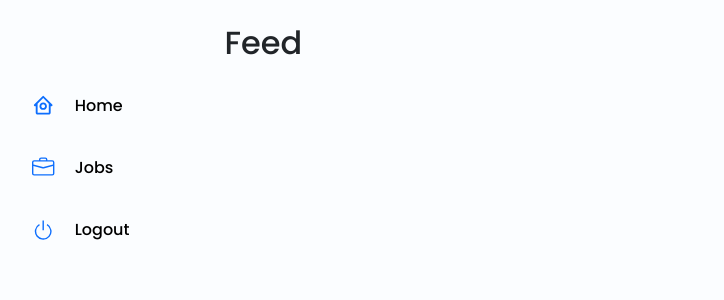
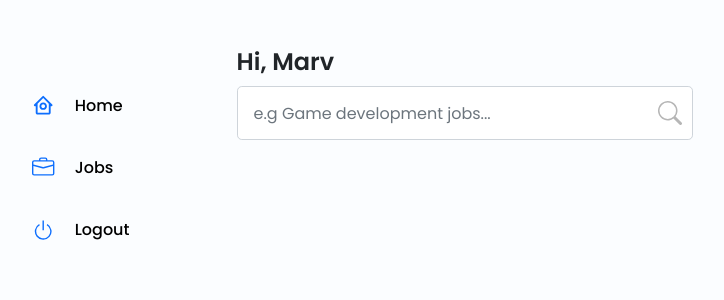
Before and after one commit to Near-Grants-Projects/EA-Kazi, a Next.js app: page /account/dashboard in a window 1280 px wide. Shown: the top 300 px of the page, without its empty margins (31-755 px from the left). Built offline with nearby package versions, Linux system fonts and the light colour scheme.

Commit message:
added dashboard form

```diff
--- /dev/null
+++ b/pages/dashboardForm/dashboardForm.js
@@ -0,0 +1,33 @@
+import { Container, Row, Col } from 'react-bootstrap';
+import Layout from '@/components/Layout';
+import { BsSearch } from 'react-icons/bs';
+import styles from '@/styles/DashboardForm.module.css';
+
+export default function DashboardForm() {
+  return (
+    <Layout title='EA Kazi | Dashboard'>
+      <section className={styles.dash}>
+        <Container>
+          <Row>
+            <Col lg={6} className='mt-4'>
+              <h1>Hi, Marv</h1>
+              <form>
+                <div className={styles.wrapper}>
+                  <div className={styles.icon}>
+                    <BsSearch />
+                  </div>
+                  {/* Change form border color later */}
+                  <input
+                    type='text'
+                    className='form-control form-control-lg text-secondary fs-6'
+                    placeholder='e.g Game development jobs...'
+                  />
+                </div>
+              </form>
+            </Col>
+          </Row>
+        </Container>
+      </section>
+    </Layout>
+  );
+}
--- a/pages/feed/feed.js
+++ b/pages/feed/feed.js
@@ -1,11 +1,15 @@
 import { Col } from 'react-bootstrap';
+import DashboardForm from 'pages/dashboardForm/dashboardForm';
 import styles from '@/styles/Feed.module.css';
 
 export default function Feed() {
   return (
     <div className={styles.feed}>
       <Col lg={8} xl={10} xxl={10} className='ms-auto mt-4'>
-        <h2>Feed</h2>
+        <DashboardForm />
+        {/* Scrollable1 */}
+        {/* Scrollable2 */}
+        {/* Recommeded jobs */}
       </Col>
     </div>
   );
--- /dev/null
+++ b/styles/DashboardForm.module.css
@@ -0,0 +1,30 @@
+.dash h1 {
+  font-size: 24px;
+  font-weight: 700;
+  line-height: 28px;
+}
+
+.dash form {
+  margin-top: 10px;
+}
+
+.wrapper {
+  position: relative;
+}
+
+.icon {
+  position: absolute;
+  right: 2.5%;
+  top: 27%;
+}
+
+.dash svg {
+  font-size: x-large;
+  color: #b6b6b6;
+}
+
+@media (max-width: 768px) {
+  .dash {
+    padding: 0 10px;
+  }
+}
--- a/styles/Sidebar.module.css
+++ b/styles/Sidebar.module.css
@@ -1,7 +1,7 @@
 .sidebar {
   position: fixed;
   margin-top: 50px;
-  color: #fff;
+  color: var(--white-color);
 }
 
 .sidebar a {
```
